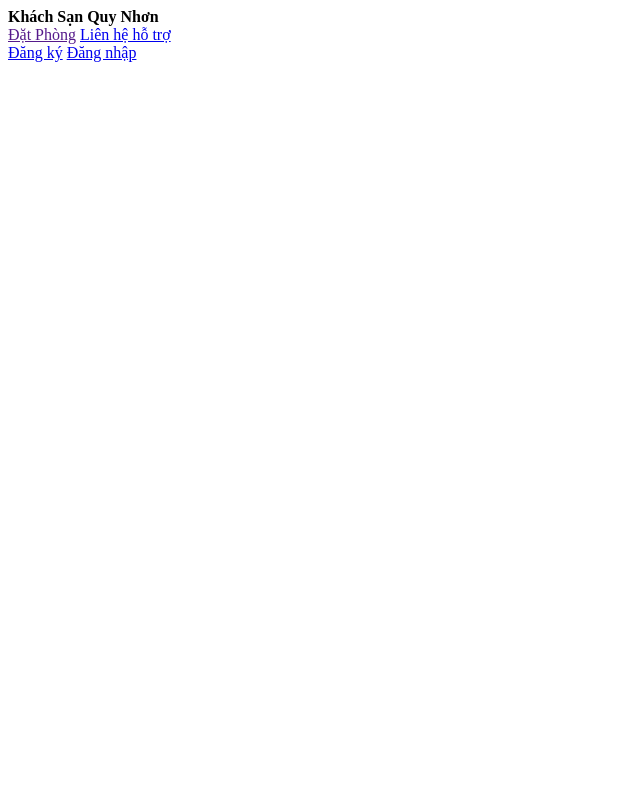
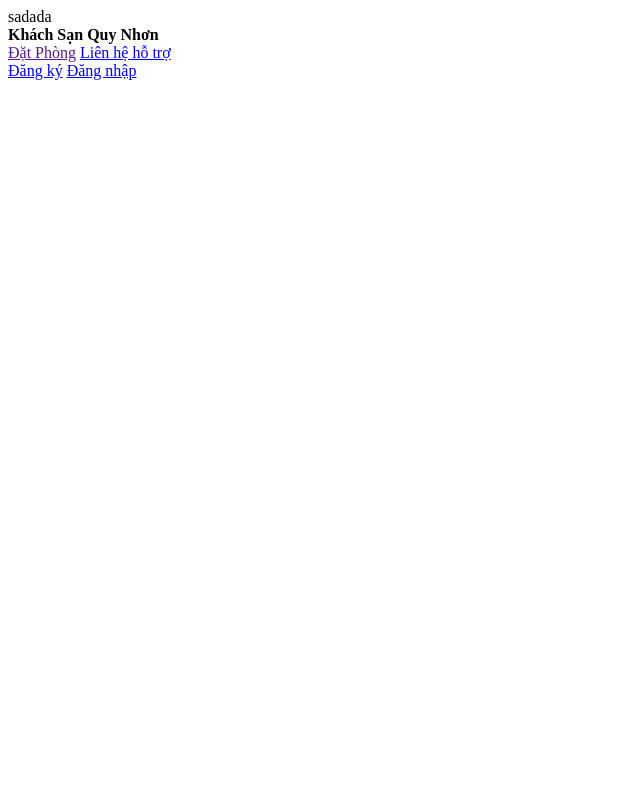
Before and after one commit to DinhNguyen205/WebKhachSan, a PHP site: page / in a window 1280 px wide. Shown: the whole page, without its empty margins (0-640 px from the left). Run offline with PHP 8.4, Linux system fonts and the light colour scheme.

Commit message:
Them chu

```diff
--- a/index.php
+++ b/index.php
@@ -1,4 +1,4 @@
-
+sadada
 <!DOCTYPE html>
 <html lang="en">
 <head>
```
